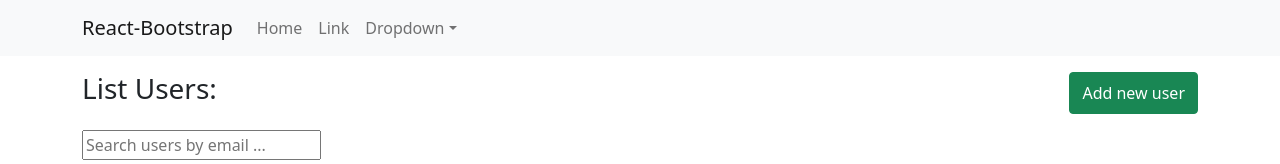
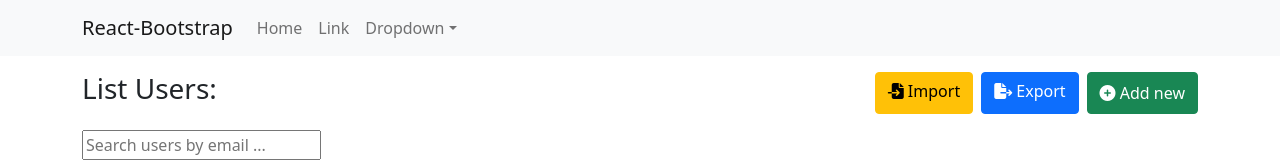
Before and after one commit to ledinhtho200201/react_practice, a React (Create React App) app: page / in a window 1280 px wide. Shown: the top 164 px of the page. Built offline with nearby package versions, Linux system fonts and the light colour scheme; no server answers.

Commit message:
export data

```diff
--- a/package.json
+++ b/package.json
@@ -9,8 +9,10 @@
     "axios": "0.26.1",
     "bootstrap": "5.1.3",
     "lodash": "4.17.21",
+    "papaparse": "5.3.2",
     "react": "^17.0.2",
     "react-bootstrap": "2.2.2",
+    "react-csv": "2.2.2",
     "react-dom": "^17.0.2",
     "react-paginate": "8.1.2",
     "react-scripts": "5.0.1",
--- a/src/App.scss
+++ b/src/App.scss
@@ -13,7 +13,4 @@ code {
     monospace;
 }
 
-.app-container {
-  .add-new {}
-
-}
+.app-container {}
--- a/src/components/TableUser.scss
+++ b/src/components/TableUser.scss
@@ -7,3 +7,10 @@
         padding: 0 2px;
     }
 }
+
+.add-new {
+    .group-btns {
+        display: flex;
+        gap    : 8px
+    }
+}
--- a/src/components/TableUsers.js
+++ b/src/components/TableUsers.js
@@ -7,6 +7,7 @@ import ModalEditUser from './ModalEditUser';
 import _ from 'lodash';
 import ModalConfirm from './ModalConfirm';
 import './TableUser.scss';
+import { CSVLink } from "react-csv";
 // import {debounce} from "lodash";
 
 const TableUsers = (props) => {
@@ -22,6 +23,8 @@ const TableUsers = (props) => {
 
     const [sortBy, setSortBy] = useState('asc');
     const [sortField, setSortField] = useState('id');
+
+    const [dataExport, setDataExport] = useState([]);
 
     const handleClose = () => {
         setIsShowModalAddNew(false);
@@ -95,15 +98,47 @@ const TableUsers = (props) => {
         setListUsers(cloneListusers);
     }, 500)
 
+    const getUsersExport = (event, done) => {
+        let result = [];
+        if (listUsers && listUsers.length > 0) {
+            result.push(["Id", "Email", "First name", "Last name"]);
+            listUsers.map((item, index) => {
+                let arr = [];
+                arr[0] = item.id;
+                arr[1] = item.email;
+                arr[2] = item.first_name;
+                arr[3] = item.last_name;
+                result.push(arr);
+            })
+            setDataExport(result);
+            done(true);
+        }
+    }
+
     return (
         <>
             <div className='my-3 add-new d-flex justify-content-between'>
                 <span><h3>List Users:</h3></span>
-                <button className='btn btn-success'
-                    onClick={() => setIsShowModalAddNew(true)}
-                >
-                    Add new user
-                </button>
+                <div className='group-btns'>
+                    <label className='btn btn-warning' for='btnDownload'>
+                        <i class="fa-solid fa-file-import"></i> Import</label>
+                    <input id='btnDownload' type='file' hidden />
+                    <CSVLink
+                        data={dataExport}
+                        asyncOnClick={true}
+                        onClick={getUsersExport}
+                        filename={"users.csv"}
+                        className="btn btn-primary"
+                        target="_blank"
+                    >
+                        <i class="fa-solid fa-file-export"></i> Export
+                    </CSVLink>
+                    <button className='btn btn-success'
+                        onClick={() => setIsShowModalAddNew(true)}
+                    >
+                        <i className="fa-solid fa-circle-plus"></i> Add new
+                    </button>
+                </div>
             </div>
             <div className='col-4 my-3'>
                 <input type='text'
```
Also changed, not shown: 1 other file (tests, documents, lock files or other folders).
